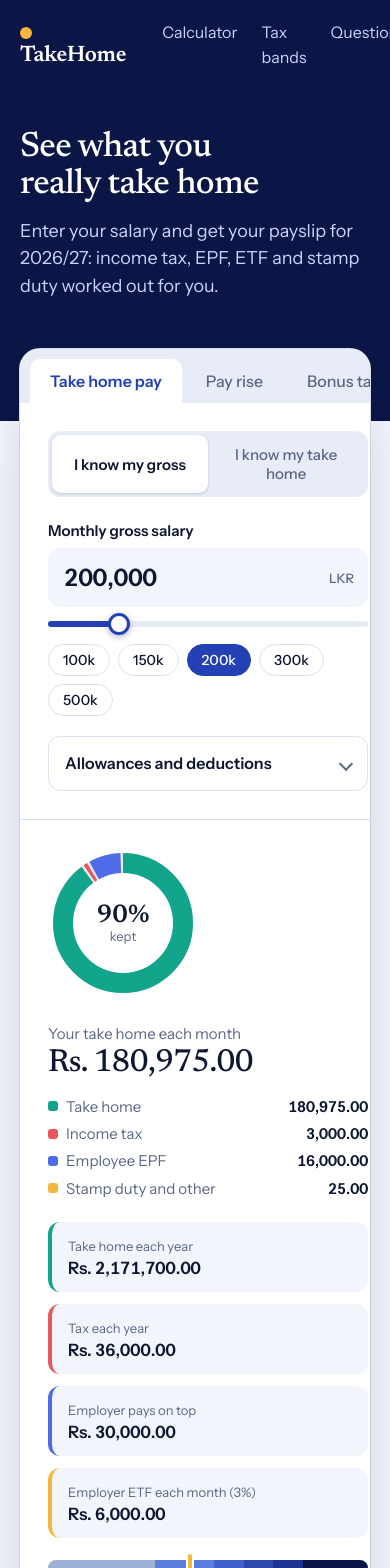
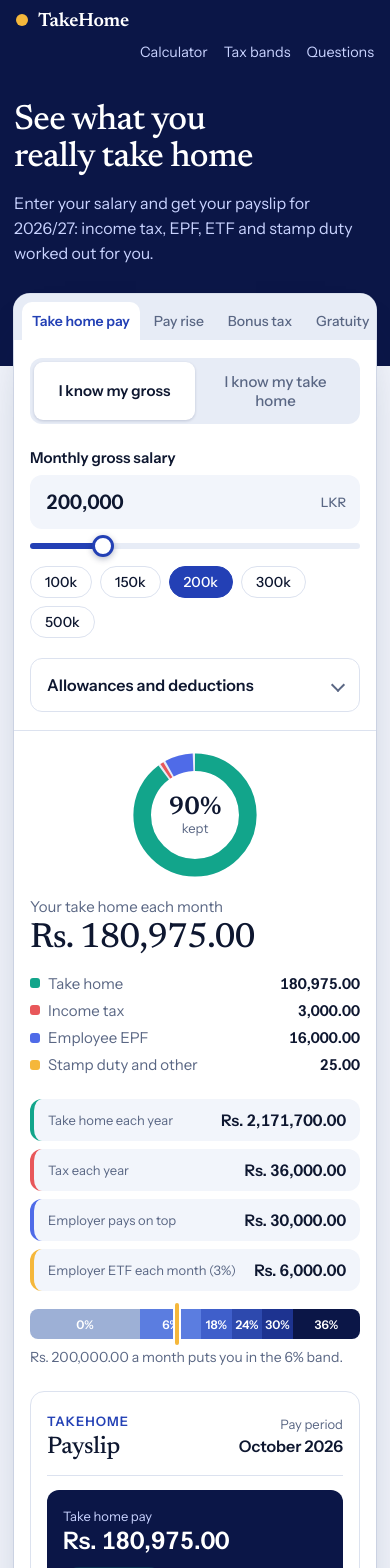
Before and after one commit to chami98/takeHome, a Next.js app: page / in a window 390 px wide. Shown: the top 1568 px of the page. Built offline with nearby package versions, Linux system fonts and the light colour scheme.

Commit message:
Improve mobile responsiveness

```diff
--- a/app/globals.css
+++ b/app/globals.css
@@ -29,7 +29,7 @@ main { padding-bottom:72px; }
 .body { display:grid; grid-template-columns:minmax(0,5fr) minmax(0,6fr); }
 .inputs { padding:28px; border-right:1px solid var(--line); position:sticky; top:0; align-self:start; }
 .results { padding:28px; background:linear-gradient(var(--sheet),var(--sheet)); }
-@media (max-width:860px){ .body{grid-template-columns:1fr;} .inputs{position:static;border-right:0;border-bottom:1px solid var(--line);} .panel{margin-top:-72px;} .privacy{display:none;} }
+@media (max-width:860px){ .body{grid-template-columns:minmax(0,1fr);} .inputs{position:static;border-right:0;border-bottom:1px solid var(--line);} .panel{margin-top:-72px;} .privacy{display:none;} }
 
 /* form components */
 .seg { display:flex; padding:4px; background:var(--track); border-radius:12px; margin-bottom:22px; }
@@ -122,6 +122,30 @@ footer { text-align:center; color:var(--mut); font-size:.875rem; padding:24px; b
 .slip-card li span { color:var(--mut); } .slip-card li b { font-weight:500; }
 .slip-sum { display:flex; justify-content:space-between; gap:12px; padding-top:10px; font-weight:600; font-variant-numeric:tabular-nums; }
 .slip-emp { background:#EEF2FF; }
+/* small phones */
+@media (max-width:560px){
+  .wrap { padding:0 14px; }
+  .top { flex-wrap:wrap; gap:6px 16px; padding:12px 16px; }
+  .logo { font-size:1.2rem; }
+  .nav { gap:16px; margin-left:auto; font-size:.9rem; } .nav a { white-space:nowrap; }
+  .hero { padding:24px 0 100px; } .hero p { font-size:1rem; }
+  .panel { margin-top:-72px; border-radius:16px; }
+  .tabs { padding:8px 8px 0; } .tabs button { padding:10px 10px; font-size:.875rem; }
+  .inputs, .results { padding:18px 16px; }
+  .money input { font-size:1.25rem; }
+  .hero-res { flex-direction:column; align-items:stretch; gap:14px; } .hero-res > div:last-child { min-width:0; width:100%; } .donut { align-self:center; }
+  .donut { width:132px; height:132px; }
+  .big { font-size:clamp(1.75rem,9vw,2.25rem); }
+  .stat { display:flex; justify-content:space-between; align-items:center; gap:10px; padding:11px 14px; }
+  .stat b { margin-top:0; font-size:1rem; }
+  .stats { gap:8px; margin-bottom:18px; }
+  .bands { margin-top:56px; } .bands th, .bands td { padding:10px 14px; }
+  .faq { margin-top:56px; }
+  .slip { padding:16px; gap:14px; } .slip-head h3 { font-size:1.5rem; }
+  .slip-net { flex-direction:column; align-items:flex-start; padding:16px; } .slip-net b { font-size:1.5rem; }
+  .slip-card { padding:14px; } .slip-card h4 { flex-wrap:wrap; } .slip-card h4 small { margin-left:18px; width:100%; text-align:left; }
+}
+
 @media print {
   body * { visibility:hidden; }
   .printable, .printable * { visibility:visible; }
```
